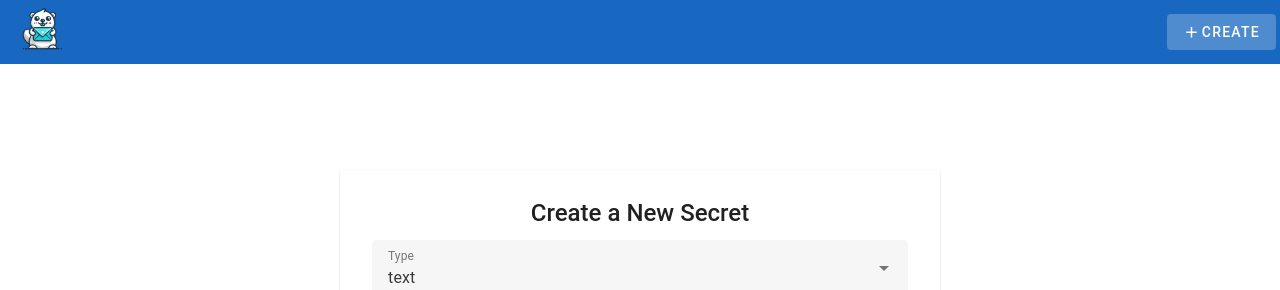
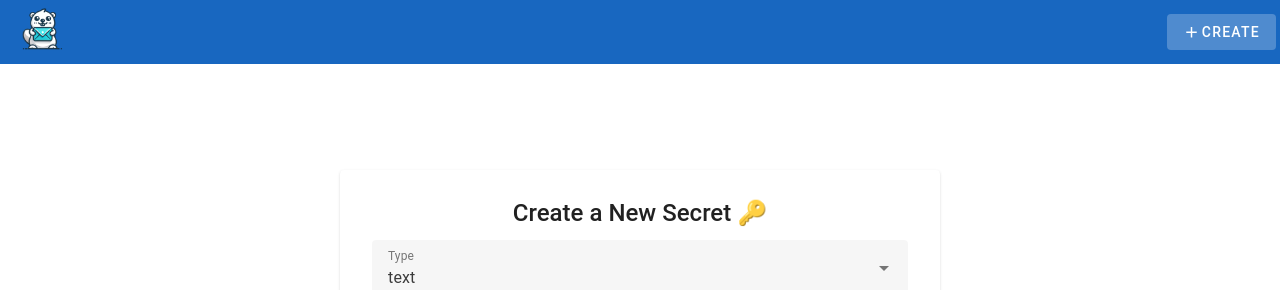
Before and after one commit to kek-Sec/GopherDrop, a Vue app in the folder ui/: page / in a window 1280 px wide. Shown: the top 290 px of the page. Built offline with nearby package versions, Linux system fonts and the light colour scheme; no server answers.

Commit message:
feat: update Create.vue card title to include a key emoji

```diff
--- a/ui/src/pages/Create.vue
+++ b/ui/src/pages/Create.vue
@@ -1,7 +1,7 @@
 <template>
   <v-container class="d-flex justify-center align-center fill-height">
     <v-card class="pa-4" max-width="600" outlined>
-      <v-card-title class="text-h5 text-center">Create a New Secret</v-card-title>
+      <v-card-title class="text-h5 text-center">Create a New Secret 🔑</v-card-title>
       <v-card-text>
         <v-form @submit.prevent="handleSubmit">
           <v-select
```
